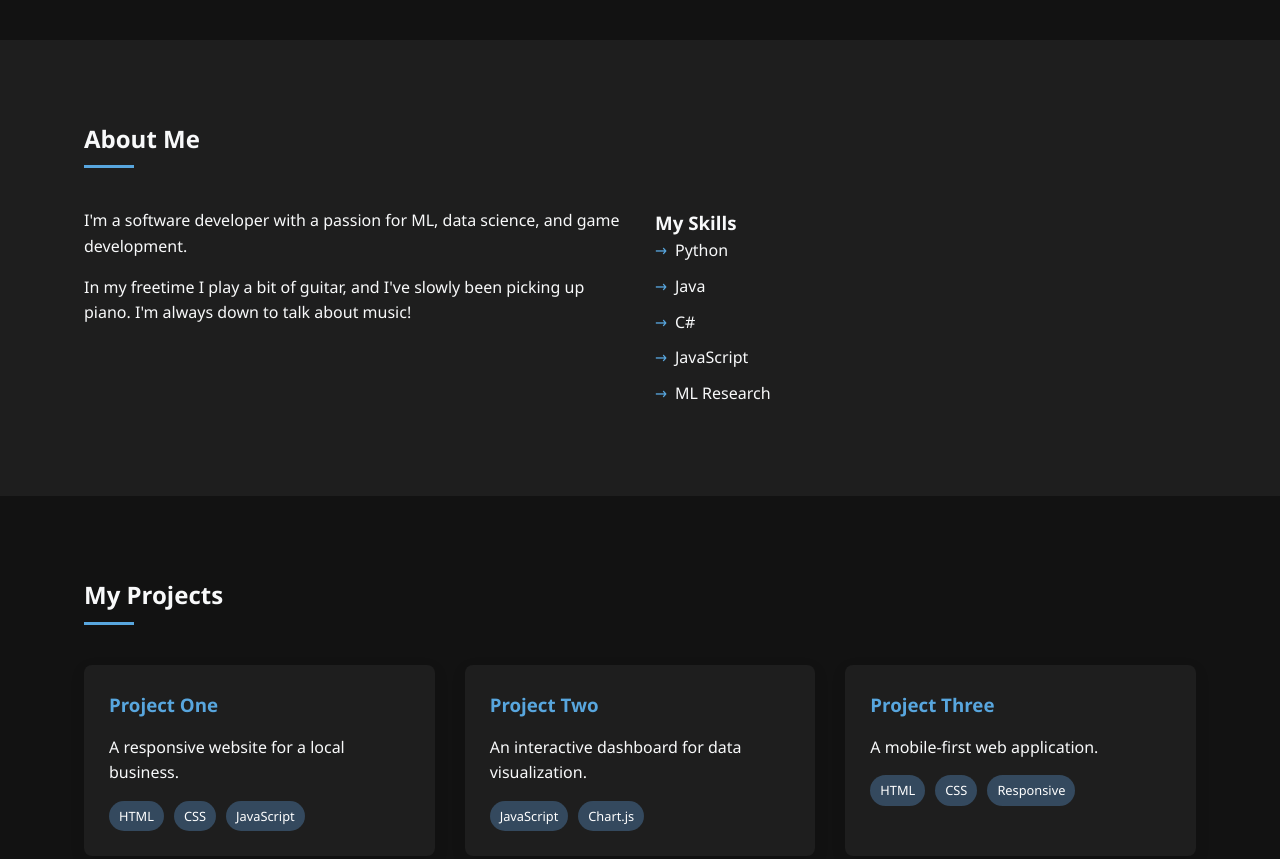
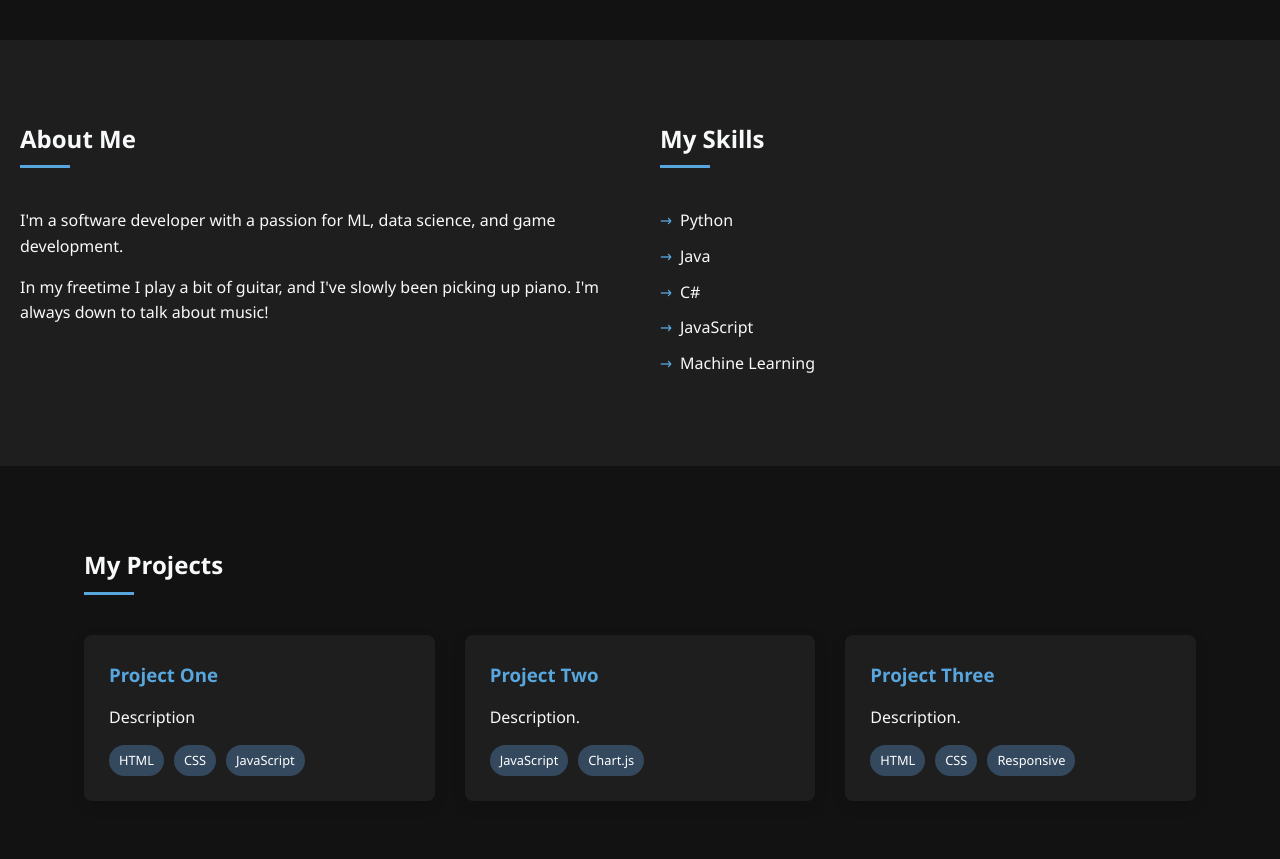
Before and after one commit to aidan073/Portfolio, a plain HTML site: page index.html in a window 1280 px wide. Shown: the part 440-1299 px from the top of the page. Drawn offline with Linux system fonts and the light colour scheme.

Commit message:
added theme icons, adjusted about/skills section formatting

```diff
--- a/index.html
+++ b/index.html
@@ -35,21 +35,21 @@
     <section id="about">
         <div class="container">
             <h2>About Me</h2>
-            <div class="about-content">
             <div class="about-text">
                 <p>I'm a software developer with a passion for ML, data science, and game development.</p>
                 <p>In my freetime I play a bit of guitar, and I've slowly been picking up piano. I'm always down to talk about music!</p>
             </div>
+        </div>
+        <div class="container">
+            <h2>My Skills</h2>
             <div class="skills">
-                    <h3>My Skills</h3>
                 <ul>
                     <li>Python</li>
                     <li>Java</li>
                     <li>C#</li>
                     <li>JavaScript</li>
-                        <li>ML Research</li>
+                    <li>Machine Learning</li>
                 </ul>
-                </div>
             </div>
         </div>
     </section>
@@ -60,7 +60,7 @@
             <div class="projects-grid">
                 <div class="project-card">
                     <h3>Project One</h3>
-                    <p>A responsive website for a local business.</p>
+                    <p>Description</p>
                     <div class="project-tags">
                         <span>HTML</span>
                         <span>CSS</span>
@@ -69,7 +69,7 @@
                 </div>
                 <div class="project-card">
                     <h3>Project Two</h3>
-                    <p>An interactive dashboard for data visualization.</p>
+                    <p>Description.</p>
                     <div class="project-tags">
                         <span>JavaScript</span>
                         <span>Chart.js</span>
@@ -77,7 +77,7 @@
                 </div>
                 <div class="project-card">
                     <h3>Project Three</h3>
-                    <p>A mobile-first web application.</p>
+                    <p>Description.</p>
                     <div class="project-tags">
                         <span>HTML</span>
                         <span>CSS</span>
--- a/styles.css
+++ b/styles.css
@@ -47,7 +47,7 @@
     background-image: url('button-icons/light.png');
     background-size: cover;
     background-position: center;
-    color: white;
+    color: rgb(78, 78, 78);
     border: none;
     padding: 0;
     border-radius: 20px;
@@ -70,7 +70,7 @@
     background-image: url('button-icons/dark.png');
     background-size: cover;
     background-position: center;
-    color: white;
+    color: rgb(255, 255, 255);
     border: none;
     padding: 0;
     border-radius: 20px;
@@ -93,7 +93,7 @@
     background-image: url('button-icons/ambient.png');
     background-size: cover;
     background-position: center;
-    color: white;
+    color: rgb(255, 255, 255);
     border: none;
     padding: 0;
     border-radius: 20px;
@@ -219,23 +219,25 @@ nav ul li a:hover {
 
 /* About Section */
 #about {
+    display: flex;
     padding: 80px 0;
     background-color: var(--card-bg);
 }
 
-.about-content {
-    display: flex;
-    flex-wrap: wrap;
+.about-text {
+    flex: 1 1 300px;
+    margin-top: 40px;
     gap: 30px;
-    margin-top: 40px;
-}
-
-.about-text, .skills {
-    flex: 1 1 300px;
 }
 
 .about-text p {
     margin-bottom: 15px;
+}
+
+.skills {
+    flex: 1 1 300px;
+    margin-top: 40px;
+    gap: 30px;
 }
 
 .skills ul li {
```
Also changed, not shown: button-icons/dark.png (added), button-icons/light.png (added). Lines whose indentation alone changed are shown as unchanged.
